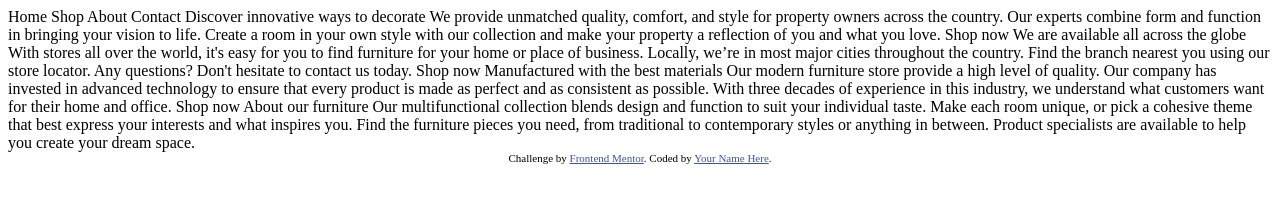
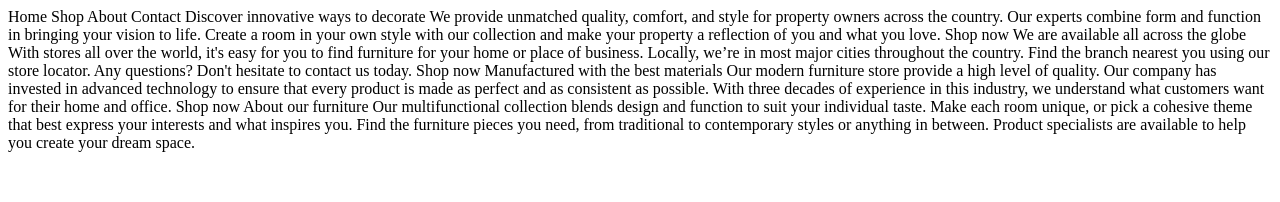
Before and after one commit to Infinite-Concept/room_Home_Page_Silder, a plain HTML site: page index.html in a window 1280 px wide. Drawn offline with Linux system fonts and the light colour scheme.

Commit message:
worked on the ui for the home page

```diff
--- a/index.html
+++ b/index.html
@@ -2,17 +2,12 @@
 <html lang="en">
 <head>
   <meta charset="UTF-8">
-  <meta name="viewport" content="width=device-width, initial-scale=1.0"> <!-- displays site properly based on user's device -->
+  <meta name="viewport" content="width=device-width, initial-scale=1.0">
 
   <link rel="icon" type="image/png" sizes="32x32" href="./images/favicon-32x32.png">
 
-  <title>Frontend Mentor | Room homepage</title>
+  <title>Room homepage</title>
 
-  <!-- Feel free to remove these styles or customise in your own stylesheet 👍 -->
-  <style>
-    .attribution { font-size: 11px; text-align: center; }
-    .attribution a { color: hsl(228, 45%, 44%); }
-  </style>
 </head>
 <body>
   Home
@@ -51,9 +46,5 @@
   inspires you. Find the furniture pieces you need, from traditional to contemporary styles
   or anything in between. Product specialists are available to help you create your dream space.
 
-  <div class="attribution">
-    Challenge by <a href="https://www.frontendmentor.io?ref=challenge" target="_blank">Frontend Mentor</a>.
-    Coded by <a href="#">Your Name Here</a>.
-  </div>
 </body>
 </html>
--- /dev/null
+++ b/style.css
@@ -0,0 +1,7 @@
+*{
+    margin: 0;
+    padding: 0;
+    box-sizing: border-box;
+    text-decoration: none;
+    border: none;
+}
```
Also changed, not shown: main.js (added).
